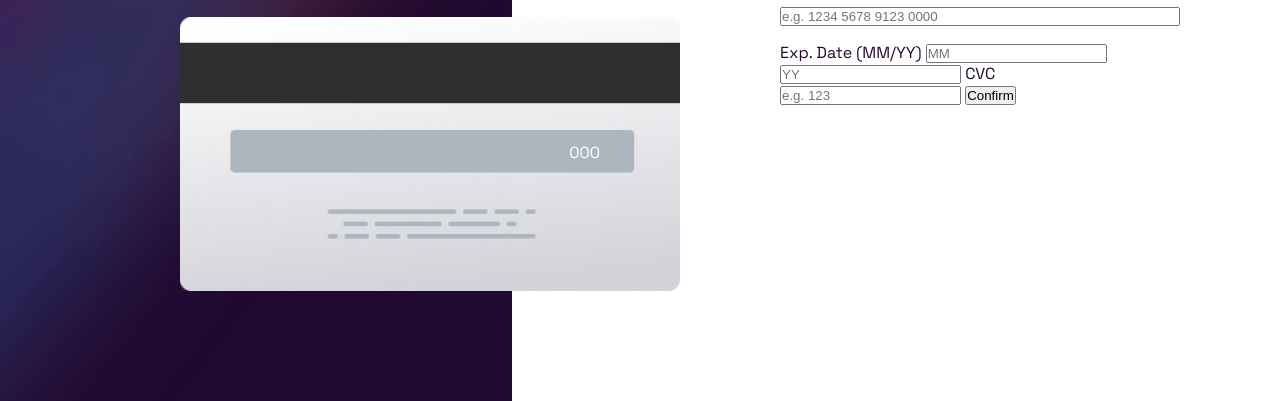
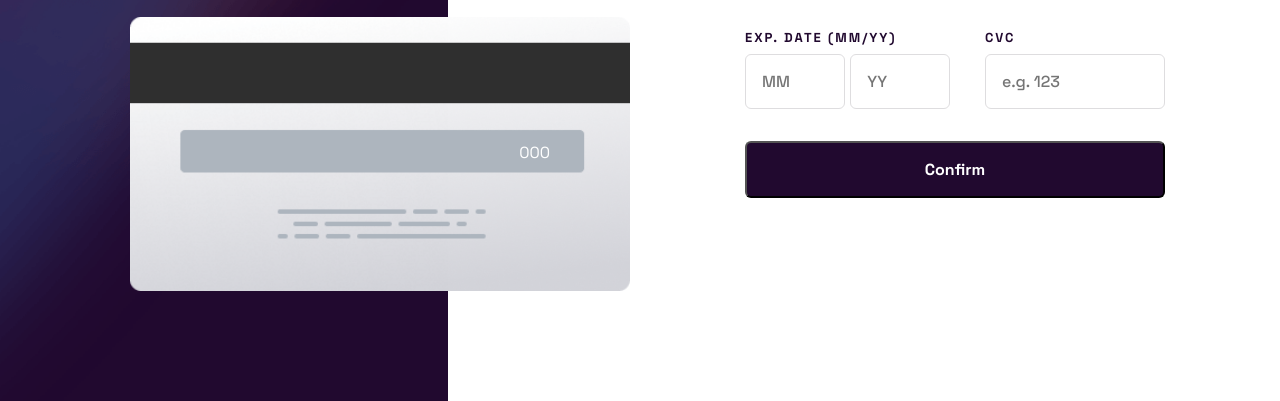
Before and after one commit to Joao-progBr/projt_CartaoInterativo, a website: page index.html in a window 1280 px wide. Shown: the part 399-800 px from the top of the page. Drawn offline with nearby package versions, Linux system fonts and the light colour scheme; files that its build step writes are made by us from their sources; files whose address does not match are found by name.

Commit message:
formulario estilizado

```diff
--- a/index.html
+++ b/index.html
@@ -44,16 +44,20 @@
                     <label for="number">Card Number</label>
                     <input type="number" id="number" placeholder="e.g. 1234 5678 9123 0000">
 
-                    <div>
-                        <label for="date">Exp. Date (MM/YY)</label>
-                        <input type="number" id="date" placeholder="MM">
-                        <input type="number" id="date" placeholder="YY">
+                    <div class="card__formInfo">
+                        <div class="card__formDate">
+                            <label for="date">Exp. Date (MM/YY)</label><br>
+                            <input type="number" id="date" placeholder="MM">
+                            <input type="number" id="date" placeholder="YY">
+                        </div>
 
-                        <label for="cvc">CVC</label>
-                        <input type="number" id="cvc" placeholder="e.g. 123">
+                        <div class="card__formCvc">
+                            <label for="cvc">CVC</label> <br>
+                            <input type="number" id="cvc" placeholder="e.g. 123">
+                        </div>
 
-                        <button type="submit">Confirm</button>
                     </div>
+                    <button class="card__button" type="submit">Confirm</button>
                 </form>
             </div>
         </div>
@@ -68,9 +72,9 @@
 
     <!--
 
-    estilizar formulario
+    criar estilo para a validação no js
+    js
     responsivo
-    js
 
 
 
--- a/src/styles/_vars.scss
+++ b/src/styles/_vars.scss
@@ -1,7 +1,9 @@
 $colorWhite: hsl(0, 100%, 100%);
 $colorDarkGray: hsl(212, 12%, 71%);
 $colorLightGray: hsl(270, 3%, 87%);
-$colorPurple:hsl(278, 68%, 11%);
+$colorDarkPurple:hsl(278, 68%, 11%);
+$colorLightPurple: hsl(249, 99%, 64%);
+$colorPurple: hsl(278, 94%, 30%);
 
 /// font family
 
--- a/src/styles/main.scss
+++ b/src/styles/main.scss
@@ -4,6 +4,15 @@
     padding: 0;
     margin: 0;
     box-sizing: border-box;
+}
+
+input[type="number"] {
+  -moz-appearance: textfield;     /* Firefox */
+}
+input[type="number"]::-webkit-outer-spin-button,
+input[type="number"]::-webkit-inner-spin-button {
+  -webkit-appearance: none;       /* Chrome, Safari */
+  margin: 0;
 }
 
 html{
@@ -17,7 +26,7 @@ html{
     background-image: url('../../build/img/bg-main-desktop.png');
     background-size: cover;
     background-repeat: no-repeat;
-    width: 40vw;
+    width: 35vw;
     height: 100vh;
 }
 
@@ -120,10 +129,66 @@ html{
     &__form{
         display: flex;
         flex-direction: column;
-        gap: 1em;
-        @include vars.fontFamily(normal, normal, vars.$colorPurple);
-        width: 400px;
+        // gap: 1.5em;
+        @include vars.fontFamily(13px, 700, vars.$colorDarkPurple);
+        width: 550px;
+        text-transform: uppercase;
+        letter-spacing: 2px;
+        padding: 5em;
+
+        input{
+            padding: 1em;
+            border-radius: 6px;
+            border: 1px solid vars.$colorLightGray;
+            outline: none;
+            margin: .5em 0 2em;
+            @include vars.fontFamily(16px, 500, vars.$colorDarkPurple);
+            cursor: pointer;
+
+            &:focus{
+                border: 1px solid transparent;
+                background: linear-gradient(white, white) padding-box,
+                linear-gradient(to right, hsl(249, 99%, 64%), hsl(278, 94%, 30%)) border-box;
+            }
+        }
+
+
     }
 
+    &__formInfo{
+       display: flex;
+       align-items: center;
+       justify-content: space-between;
 
+    }
+
+    &__formDate{
+
+        input{
+            max-width: 100px;
+            width: 100%;
+            display: inline-block;
+        }
+    }
+
+    &__formCvc{
+        margin-left: .5em;
+
+        input{
+            width: 180px;
+        }
+    }
+
+    &__button{
+        padding: 1em;
+        background-color: vars.$colorDarkPurple;
+        @include vars.fontFamily(16px, 700, vars.$colorWhite);
+        border-radius: 6px;
+        cursor: pointer;
+        transition: transform ease .3s;
+
+        &:hover{
+            transform: scale(1.1);
+        }
+    }
 }
```
